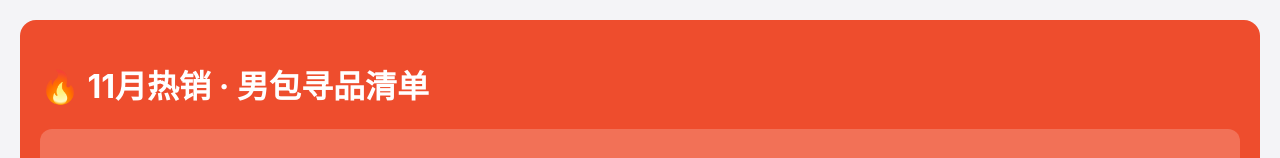
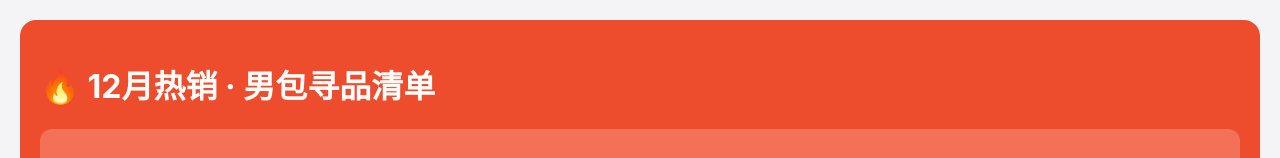
Before and after one commit to dennischeng-svg/Man_bags_Travel_bags, a plain HTML site: page index.html in a window 1280 px wide. Shown: the top 158 px of the page. Drawn offline with Linux system fonts and the light colour scheme.

Commit message:
Update index.html

```diff
--- a/index.html
+++ b/index.html
@@ -232,7 +232,7 @@
 <body>
 <div class="container">
     <header>
-        <h1>🔥 11月热销 · 男包寻品清单</h1>
+        <h1>🔥 12月热销 · 男包寻品清单</h1>
         <div class="desc-box">
             <p>💰 <strong>高效提报</strong>：单击红色虚线框复制邀请ID，一次报满该商品下所有规格。鼓励拓色拓码提报！<br>
             📌 提报路径：SCS卖家后台 → 商品管理 → 机会商品 → 输入邀请ID → 立刻报名<br>
```
